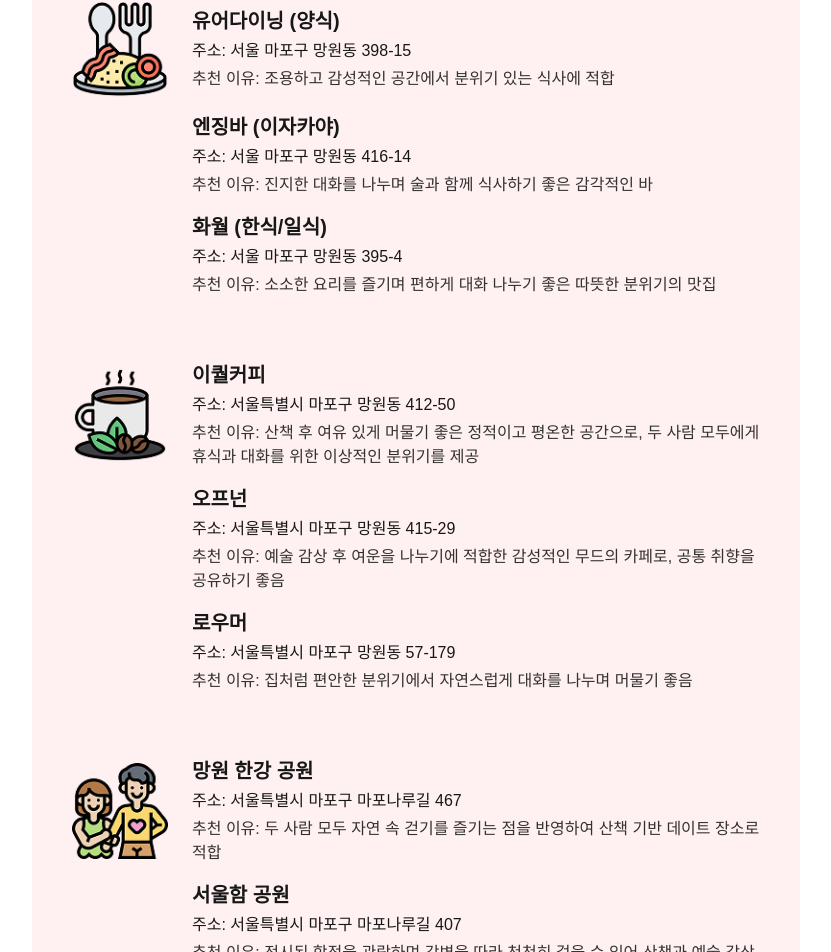
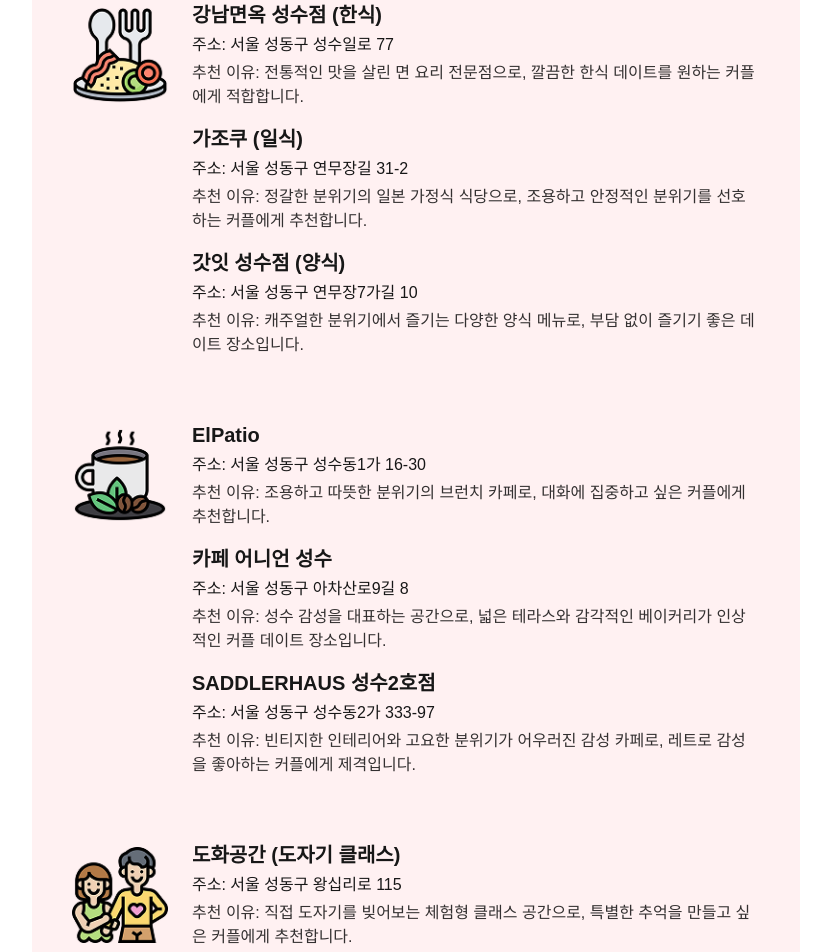
Before and after one commit to CSID-DGU/2025-1-DSCD-outsider-2, a Next.js app in the folder frontend/: page /place_recommend/first_meet in a window 1280 px wide. Shown: the part 379-1331 px from the top of the page, without its empty margins (224-1055 px from the left). Built offline with nearby package versions, Linux system fonts and the light colour scheme.

Commit message:
first_meet

```diff
--- a/frontend/src/app/place_recommend/first_meet/page.js
+++ b/frontend/src/app/place_recommend/first_meet/page.js
@@ -10,62 +10,63 @@
 
   // 이미지 매핑 정보 (장소명 → 이미지 파일명)
   const imageMap = {
-    "유어다이닝 (양식)": "맛집.png",
-    "이퀄커피": "카페.png",
-    "망원 한강 공원": "놀거리.png",
+    "강남면옥 성수점 (한식)": "맛집.png",
+    "ElPatio": "카페.png",
+    "도화공간 (도자기 클래스)": "놀거리.png",
   };
 
   useEffect(() => {
     const dummyData = {
-      area: "망원",
+  area: "성수",
   items: [
     {
-          title: "유어다이닝 (양식)",
-          address: "서울 마포구 망원동 398-15",
-          reason: "조용하고 감성적인 공간에서 분위기 있는 식사에 적합",
+      title: "강남면옥 성수점 (한식)",
+      address: "서울 성동구 성수일로 77",
+      reason: "전통적인 맛을 살린 면 요리 전문점으로, 깔끔한 한식 데이트를 원하는 커플에게 적합합니다."
     },
     {
-          title: "엔징바 (이자카야)",
-          address: "서울 마포구 망원동 416-14",
-          reason: "진지한 대화를 나누며 술과 함께 식사하기 좋은 감각적인 바",
+      title: "가조쿠 (일식)",
+      address: "서울 성동구 연무장길 31-2",
+      reason: "정갈한 분위기의 일본 가정식 식당으로, 조용하고 안정적인 분위기를 선호하는 커플에게 추천합니다."
     },
     {
-          title: "화월 (한식/일식)",
-          address: "서울 마포구 망원동 395-4",
-          reason: "소소한 요리를 즐기며 편하게 대화 나누기 좋은 따뜻한 분위기의 맛집",
+      title: "갓잇 성수점 (양식)",
+      address: "서울 성동구 연무장7가길 10",
+      reason: "캐주얼한 분위기에서 즐기는 다양한 양식 메뉴로, 부담 없이 즐기기 좋은 데이트 장소입니다."
     },
     {
-          title: "이퀄커피",
-          address: "서울특별시 마포구 망원동 412-50",
-          reason: "산책 후 여유 있게 머물기 좋은 정적이고 평온한 공간으로, 두 사람 모두에게 휴식과 대화를 위한 이상적인 분위기를 제공",
+      title: "ElPatio",
+      address: "서울 성동구 성수동1가 16-30",
+      reason: "조용하고 따뜻한 분위기의 브런치 카페로, 대화에 집중하고 싶은 커플에게 추천합니다."
     },
     {
-          title: "오프넌",
-          address: "서울특별시 마포구 망원동 415-29",
-          reason: "예술 감상 후 여운을 나누기에 적합한 감성적인 무드의 카페로, 공통 취향을 공유하기 좋음",
+      title: "카페 어니언 성수",
+      address: "서울 성동구 아차산로9길 8",
+      reason: "성수 감성을 대표하는 공간으로, 넓은 테라스와 감각적인 베이커리가 인상적인 커플 데이트 장소입니다."
     },
     {
-          title: "로우머",
-          address: "서울특별시 마포구 망원동 57-179",
-          reason: "집처럼 편안한 분위기에서 자연스럽게 대화를 나누며 머물기 좋음",
+      title: "SADDLERHAUS 성수2호점",
+      address: "서울 성동구 성수동2가 333-97",
+      reason: "빈티지한 인테리어와 고요한 분위기가 어우러진 감성 카페로, 레트로 감성을 좋아하는 커플에게 제격입니다."
     },
     {
-          title: "망원 한강 공원",
-          address: "서울특별시 마포구 마포나루길 467",
-          reason: "두 사람 모두 자연 속 걷기를 즐기는 점을 반영하여 산책 기반 데이트 장소로 적합",
+      title: "도화공간 (도자기 클래스)",
+      address: "서울 성동구 왕십리로 115",
+      reason: "직접 도자기를 빚어보는 체험형 클래스 공간으로, 특별한 추억을 만들고 싶은 커플에게 추천합니다."
     },
     {
-          title: "서울함 공원",
-          address: "서울특별시 마포구 마포나루길 407",
-          reason: "전시된 함정을 관람하며 강변을 따라 천천히 걸을 수 있어 산책과 예술 감상이 자연스럽게 어우러짐",
+      title: "서울숲",
+      address: "서울 성동구 뚝섬로 273",
+      reason: "도심 속 자연을 만끽할 수 있는 공원으로, 산책이나 피크닉을 즐기기에 안성맞춤입니다."
     },
     {
-          title: "간격 드로잉스페이스",
-          address: "서울특별시 마포구 월드컵로23길 20 망원빌 4층",
-          reason: "그림을 그리는 취미를 함께 나누기에 적합한 체험형 공간으로, 공통 관심사를 공유할 수 있음",
-        },
-      ],
+      title: "플라츠서울",
+      address: "서울 성동구 연무장길 76",
+      reason: "복합 문화 공간으로 다양한 전시와 체험이 가능해, 예술과 문화를 함께 즐기고 싶은 커플에게 적합합니다."
+    }
+  ]
 };
+
 
     setPlaceList(dummyData);
     setLoading(false);
```
Lines whose indentation alone changed are shown as unchanged.
